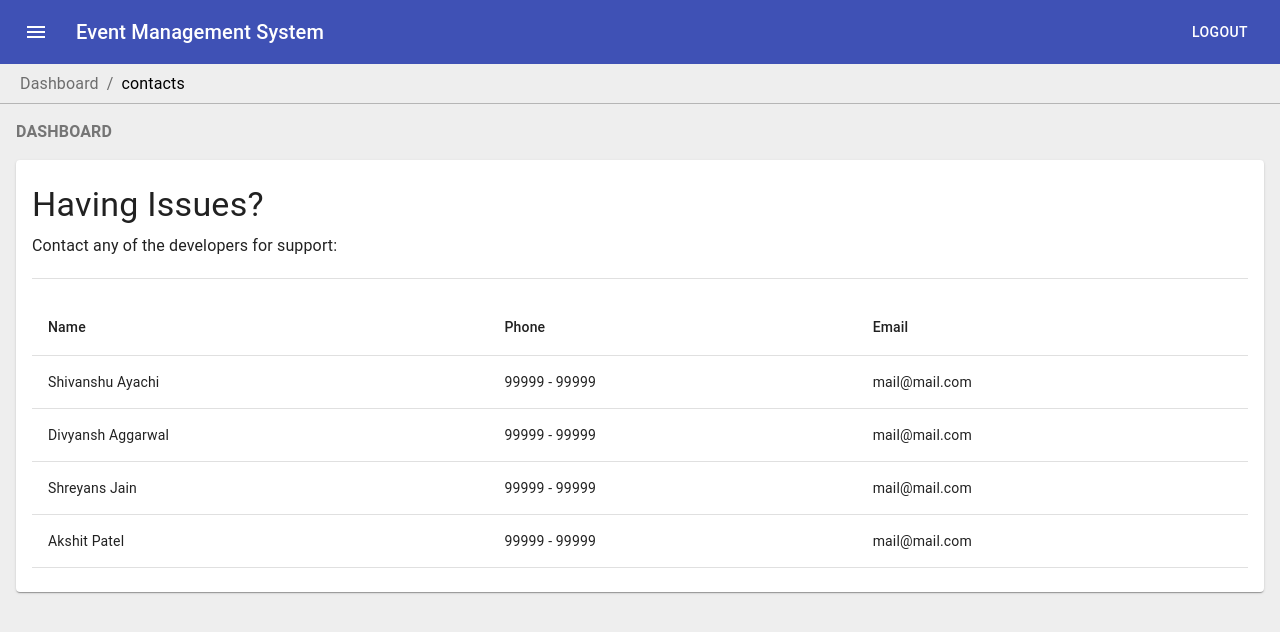
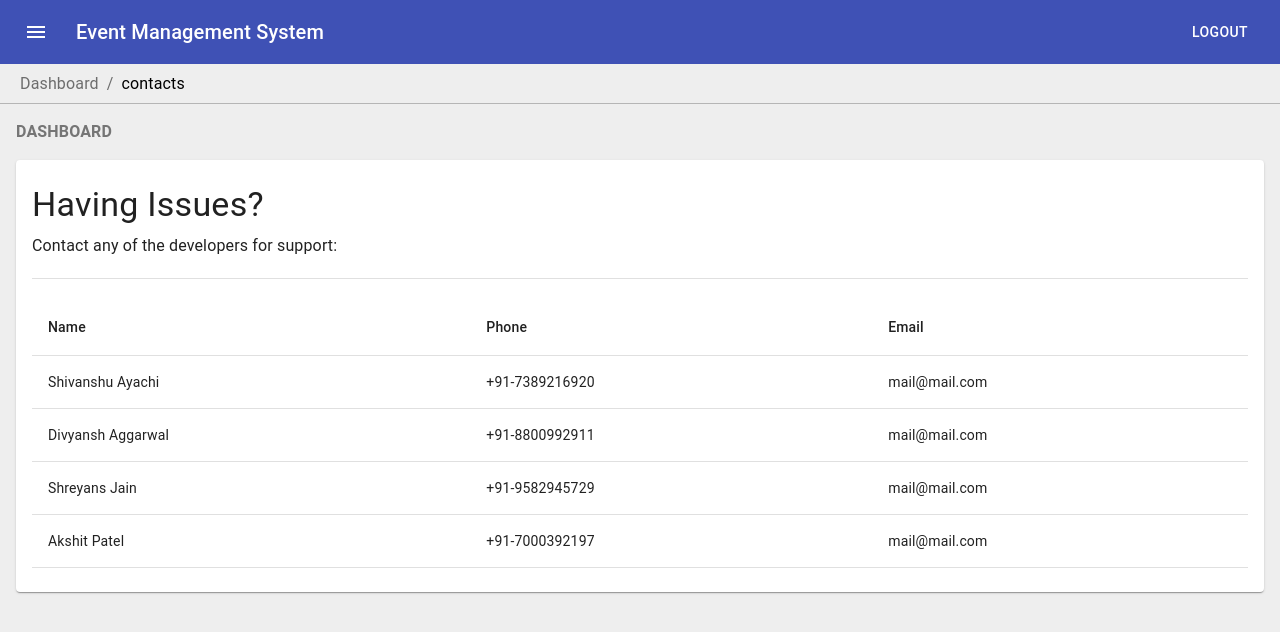
Before and after one commit to dvm-bitspilani/ems-portal, a React (Create React App) app: page /contacts in a window 1280 px wide. Shown: the top 632 px of the page. Built offline with nearby package versions, Linux system fonts and the light colour scheme.

Commit message:
update contacts

```diff
--- a/src/components/Contacts/Contacts.js
+++ b/src/components/Contacts/Contacts.js
@@ -51,10 +51,10 @@ const createData = (name, phone, email) => {
 };
 
 const rows = [
-  createData("Shivanshu Ayachi", "99999 - 99999", "mail@mail.com"),
-  createData("Divyansh Aggarwal", "99999 - 99999", "mail@mail.com"),
-  createData("Shreyans Jain", "99999 - 99999", "mail@mail.com"),
-  createData("Akshit Patel", "99999 - 99999", "mail@mail.com")
+  createData("Shivanshu Ayachi", "+91-7389216920", "mail@mail.com"),
+  createData("Divyansh Aggarwal", "+91-8800992911", "mail@mail.com"),
+  createData("Shreyans Jain", "+91-9582945729", "mail@mail.com"),
+  createData("Akshit Patel", "+91-7000392197", "mail@mail.com")
 ];
 
 const Contacts = props => {
```
